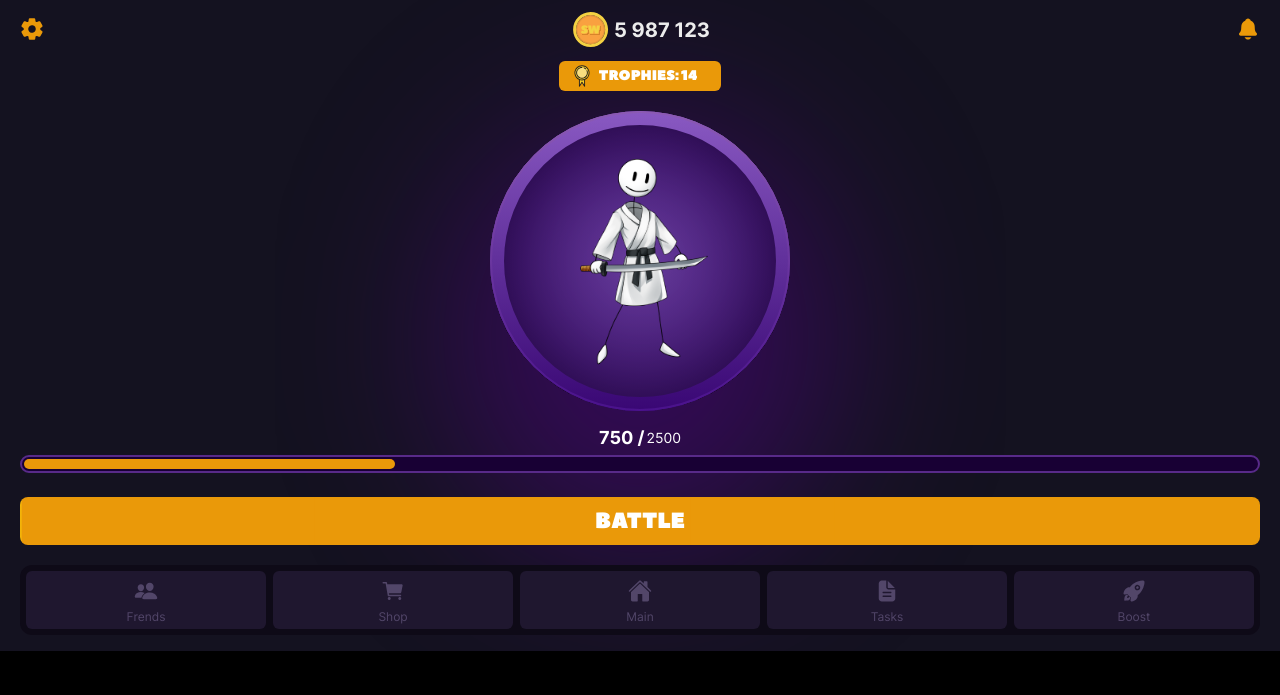
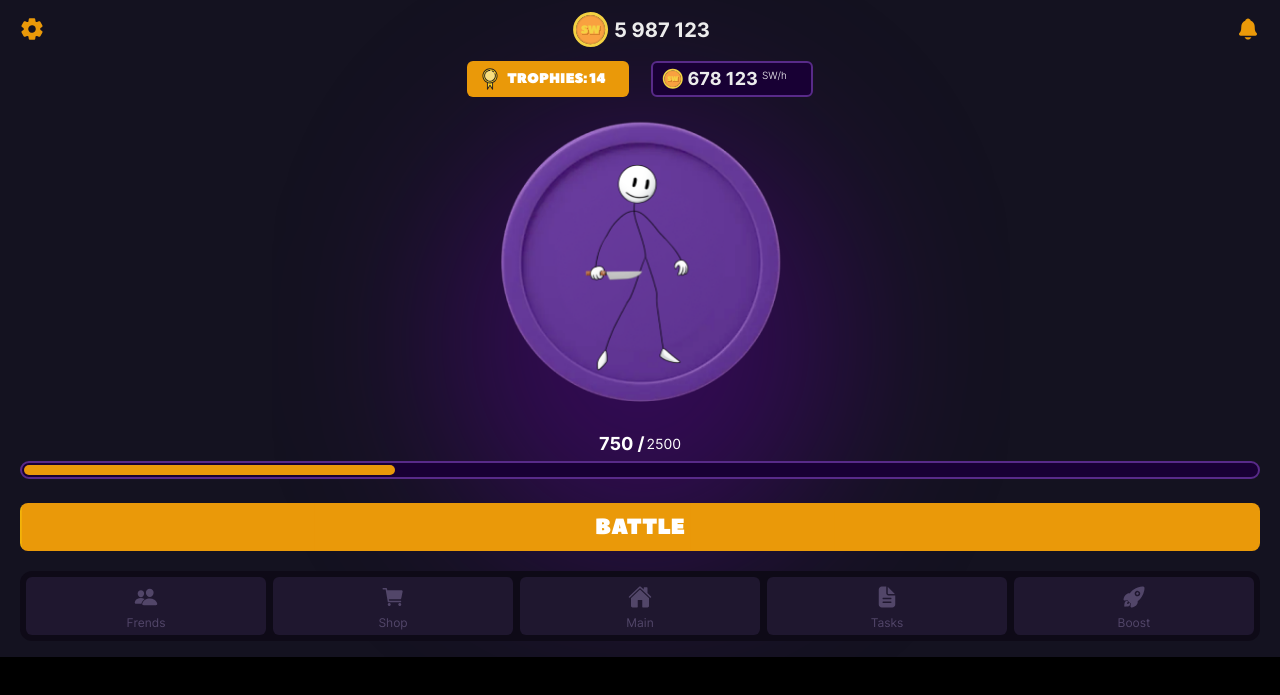
Before and after one commit to yakupjoraev/stickman-html, a website: page src/main.html in a window 1280 px wide. Shown: the part 107-802 px from the top of the page. Drawn offline with nearby package versions, Linux system fonts and the light colour scheme; files that its build step writes are made by us from their sources; files whose address does not match are found by name.

Commit message:
added  new styles and images

```diff
--- a/src/html/_character.html
+++ b/src/html/_character.html
@@ -1,11 +1,11 @@
 <div class="character">
   <div class="character__persone persone">
     <div class="persone__picture">
-      <img src="./img/persone/persone.png" alt="persone">
+      <img src="./img/persone/naked-persone.png" alt="persone">
     </div>
 
     <div class="persone__circle">
-      <img width="300" height="300" src="./img/persone/bg-circkle.svg" alt="bg icon">
+      <img width="300" height="300" src="./img/persone/bg-circkle.png" alt="bg icon">
     </div>
 
     <!-- <div class="persone__layer">
--- a/src/html/_hero.html
+++ b/src/html/_hero.html
@@ -14,14 +14,26 @@
           <div class="hero__info-sum">5 987 123</div>
         </div>
 
-        <div class="hero__info-bottom">
-          <img width="30" height="30" src="./img/hero/rang.svg" alt="rang icon">
+        <div class="hero__info-bottoms">
+          <div class="hero__info-bottom">
+            <img width="30" height="30" src="./img/hero/rang.svg" alt="rang icon">
 
-          <div class="hero__info-texts">
-            <p class="hero__info-text">Trophies:</p>
-            <p class="hero__info-text"> 14</p>
+            <div class="hero__info-texts">
+              <p class="hero__info-text">Trophies:</p>
+              <p class="hero__info-text"> 14</p>
+            </div>
+          </div>
+
+          <div class="hero__info-bottom hero__info-bottom--outline">
+            <img width="24" height="24" src="./img/hero/sw.svg" alt="sw icon">
+
+            <div class="hero__info-count">
+              <div class="hero__info-count-sum">678 123</div>
+              <div class="hero__info-count-label">SW/h</div>
+            </div>
           </div>
         </div>
+
       </div>
     </li>
 
--- a/src/scss/_hero.scss
+++ b/src/scss/_hero.scss
@@ -81,5 +81,80 @@
     font-size: 14px;
     text-transform: uppercase;
     color: #fff;
+
+    @media (max-width: 389px) {
+      font-size: 12px;
+    }
   }
 }
+
+.hero {
+
+  // .hero__info-bottoms
+
+  &__info-bottoms {
+    display: flex;
+    align-items: center;
+    column-gap: 22px;
+
+    margin-left: -40px;
+    margin-right: -40px;
+    width: calc(100% + 80px);
+
+    @media (max-width: 389px) {
+      column-gap: 12px;
+    }
+  }
+
+  // .hero__info-bottom
+
+  &__info-bottom {
+    min-height: 36px;
+  }
+
+  // .hero__info-bottom--outline
+
+  &__info-bottom--outline {
+    background-color: #180034;
+    border: 2px solid #582a89;
+    border-radius: 6px;
+
+  }
+
+  // .hero__info-count
+
+  &__info-count {
+    display: flex;
+    align-items: flex-start;
+    column-gap: 4px;
+  }
+
+  // .hero__info-count-sum
+
+  &__info-count-sum {
+    white-space: nowrap;
+    font-family: var(--font-family);
+    font-weight: 700;
+    font-size: 18px;
+    line-height: 100%;
+    color: #ececec;
+
+    @media (max-width: 389px) {
+      font-size: 16px;
+    }
+  }
+
+  // .hero__info-count-label
+
+  &__info-count-label {
+    font-family: var(--font-family);
+    font-weight: 300;
+    font-size: 10px;
+    line-height: 100%;
+    color: #fff;
+
+    @media (max-width: 389px) {
+      font-size: 8px;
+    }
+  }
+}
```
Also changed, not shown: build/css/style.css, build/css/style.min.css, build/img/persone/bg-circkle.png (added), build/img/persone/naked-character.png (added), build/img/persone/naked-persone.png (added), build/main.html, src/img/persone/bg-circkle.png (added), src/img/persone/naked-persone.png (added).
